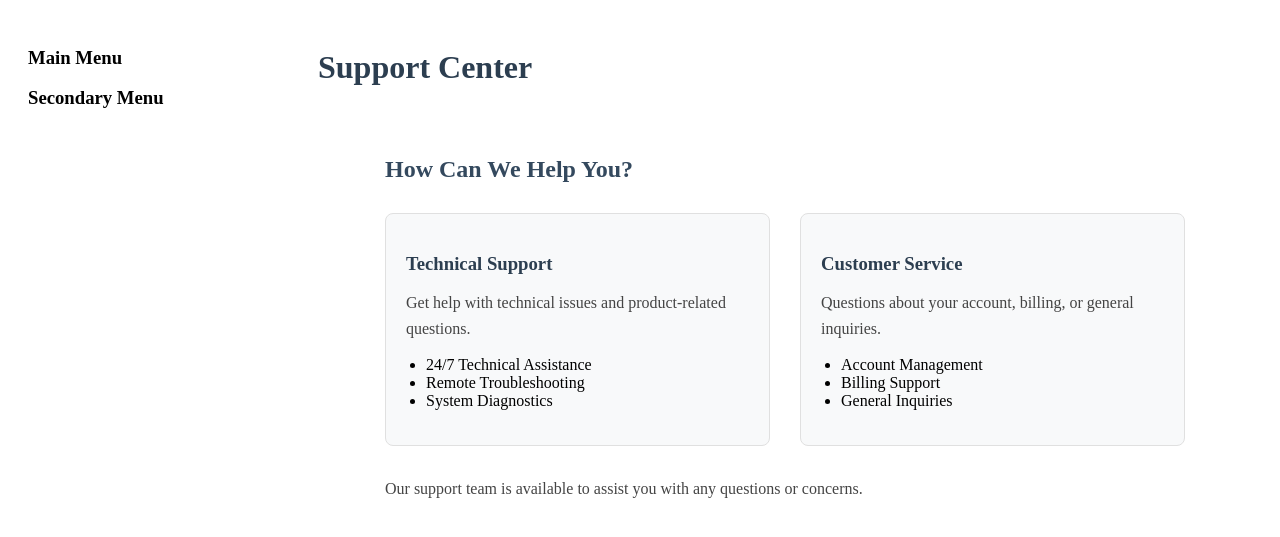
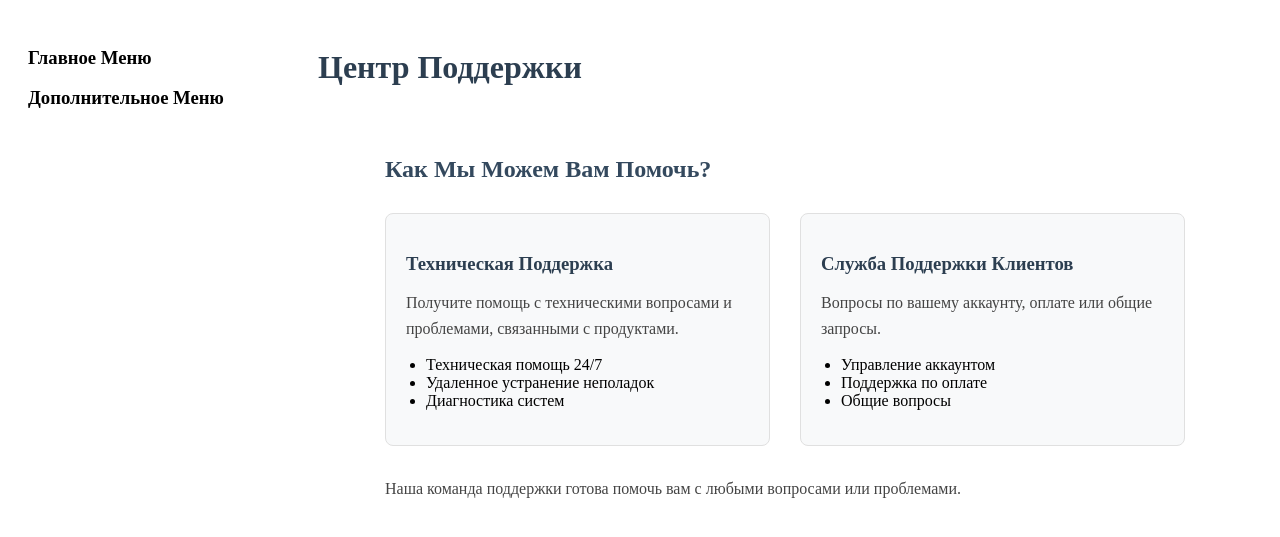
Before and after one commit to jkhurshed/Django-menu-project, a Django app: page /support/ in a window 1280 px wide. Shown: the top 537 px of the page. Run offline with Django 5.2, Linux system fonts and the light colour scheme; data that the repository does not hold is empty.

Commit message:
russification

```diff
--- a/tree_menu/templates/tree_menu/about.html
+++ b/tree_menu/templates/tree_menu/about.html
@@ -1,6 +1,6 @@
 {% extends "tree_menu/base.html" %}
 
 {% block content %}
-<h1>About Us</h1>
-<p>This is the about page. Notice how the menu item for this page is automatically highlighted.</p>
+<h1>О Нас</h1>
+<p>Это страница о нас. Обратите внимание, как пункт меню для этой страницы автоматически выделяется.</p>
 {% endblock %}
--- a/tree_menu/templates/tree_menu/base.html
+++ b/tree_menu/templates/tree_menu/base.html
@@ -3,16 +3,16 @@
 <!DOCTYPE html>
 <html>
 <head>
-    <title>Tree Menu Demo</title>
+    <title>Древовидное Меню</title>
     <link rel="stylesheet" href="{% static 'tree_menu/css/menu.css' %}">
 </head>
 <body>
     <div style="display: flex;">
         <div style="width: 250px; padding: 20px;">
-            <h3>Main Menu</h3>
+            <h3>Главное Меню</h3>
             {% draw_menu 'main_menu' %}
 
-            <h3>Secondary Menu</h3>
+            <h3>Дополнительное Меню</h3>
             {% draw_menu 'secondary_menu' %}
         </div>
         <div style="flex-grow: 1; padding: 20px;">
--- a/tree_menu/templates/tree_menu/contact.html
+++ b/tree_menu/templates/tree_menu/contact.html
@@ -1,6 +1,6 @@
 {% extends "tree_menu/base.html" %}
 
 {% block content %}
-<h1>Contact Us</h1>
-<p>This is the contact page. The menu system automatically expands parent items to show the active item.</p>
+<h1>Связаться с нами</h1>
+<p>Это страница контактов. Система меню автоматически раскрывает родительские элементы, чтобы показать активный элемент.</p>
 {% endblock %}
--- a/tree_menu/templates/tree_menu/support.html
+++ b/tree_menu/templates/tree_menu/support.html
@@ -1,29 +1,29 @@
 {% extends "tree_menu/base.html" %}
 
 {% block content %}
-<h1>Support Center</h1>
+<h1>Центр Поддержки</h1>
 <div class="support-content">
-    <h2>How Can We Help You?</h2>
+    <h2>Как Мы Можем Вам Помочь?</h2>
     <div class="support-options">
         <div class="support-section">
-            <h3>Technical Support</h3>
-            <p>Get help with technical issues and product-related questions.</p>
+            <h3>Техническая Поддержка</h3>
+            <p>Получите помощь с техническими вопросами и проблемами, связанными с продуктами.</p>
             <ul>
-                <li>24/7 Technical Assistance</li>
-                <li>Remote Troubleshooting</li>
-                <li>System Diagnostics</li>
+                <li>Техническая помощь 24/7</li>
+                <li>Удаленное устранение неполадок</li>
+                <li>Диагностика систем</li>
             </ul>
         </div>
         <div class="support-section">
-            <h3>Customer Service</h3>
-            <p>Questions about your account, billing, or general inquiries.</p>
+            <h3>Служба Поддержки Клиентов</h3>
+            <p>Вопросы по вашему аккаунту, оплате или общие запросы.</p>
             <ul>
-                <li>Account Management</li>
-                <li>Billing Support</li>
-                <li>General Inquiries</li>
+                <li>Управление аккаунтом</li>
+                <li>Поддержка по оплате</li>
+                <li>Общие вопросы</li>
             </ul>
         </div>
     </div>
-    <p>Our support team is available to assist you with any questions or concerns.</p>
+    <p>Наша команда поддержки готова помочь вам с любыми вопросами или проблемами.</p>
 </div>
 {% endblock %}
```
Also changed, not shown: tree_menu/templates/tree_menu/home.html (+7 -7 lines), tree_menu/templates/tree_menu/mobile_development.html (+9 -9 lines), tree_menu/templates/tree_menu/products.html (+6 -6 lines), tree_menu/templates/tree_menu/web_development.html (+9 -9 lines).
